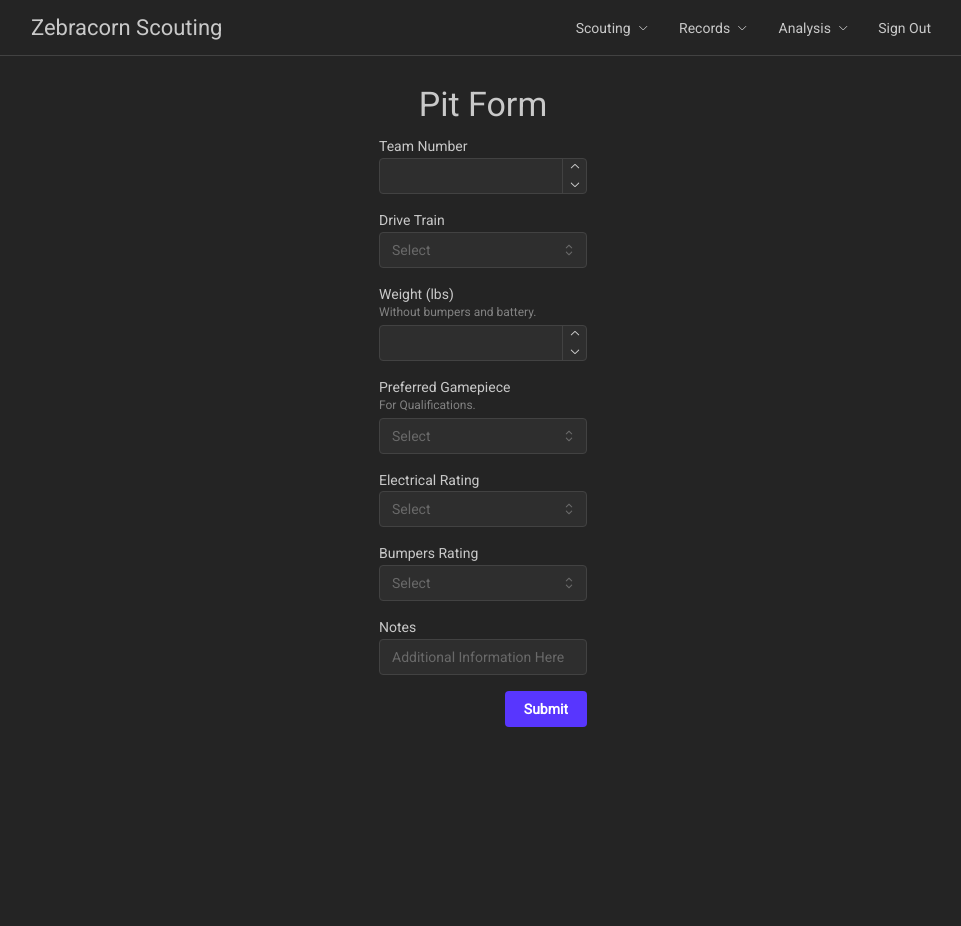
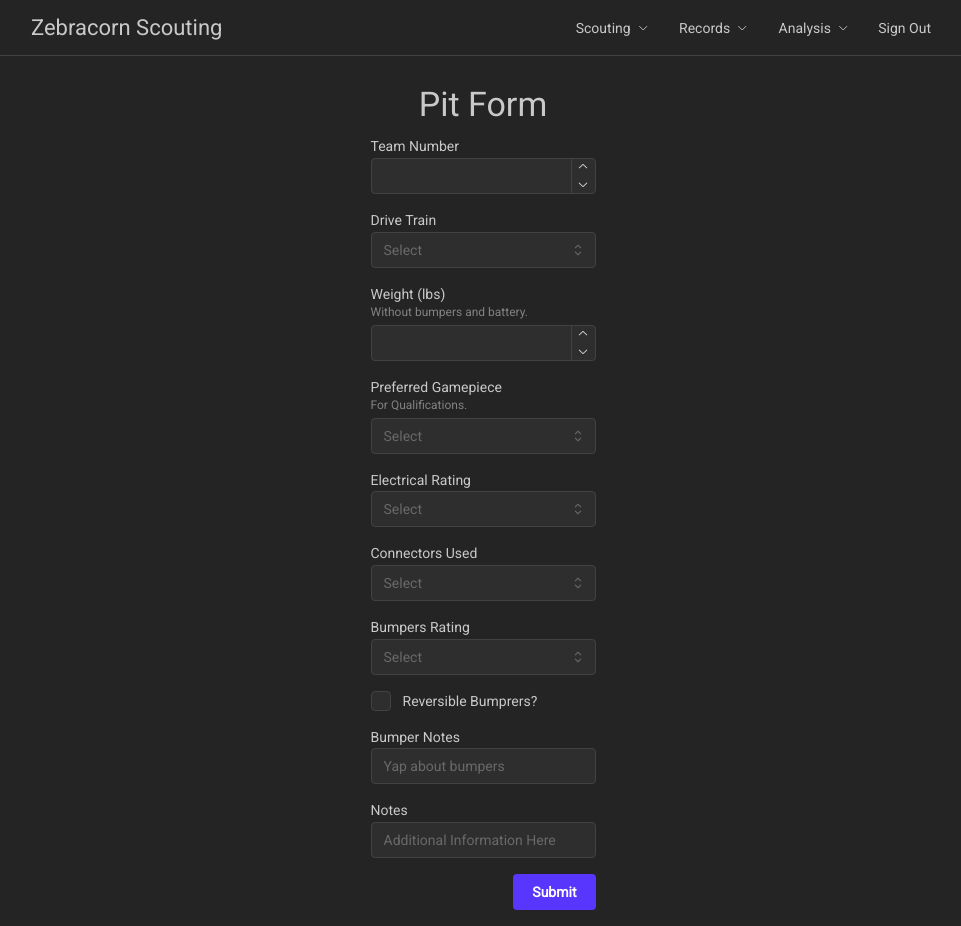
Before and after one commit to FRC900/scouting-site, a Next.js app: page /pit-form in a window 1280 px wide. Shown: the whole page, without its empty margins (157-1118 px from the left). Before the commit the page ends 800 px from the top, so only its background shows below. Built offline with nearby package versions, Linux system fonts and the light colour scheme.

Commit message:
added fields to pit form

```diff
--- a/app/(header)/data/page.tsx
+++ b/app/(header)/data/page.tsx
@@ -35,6 +35,8 @@ const compileData = async () => {
 
   const totalTime = (after - before) / 1000;
 
+  console.log(totalTime);
+
   if (totalTime < 0.1) {
     const dataTwo = await teamTwo();
     monstrosity.push(...dataTwo);
@@ -47,8 +49,6 @@ const compileData = async () => {
 export default async function Page() {
   const { monstrosity, cached } = await compileData();
 
-  console.log(cached);
-
   return (
     <Suspense fallback={<p>Loading Tabs...</p>}>
       {cached ? null : (
--- a/components/Forms/pit.tsx
+++ b/components/Forms/pit.tsx
@@ -1,15 +1,6 @@
 "use client";
 
-import {
-  Stack,
-  Button,
-  useMantineTheme,
-  Group,
-  Modal,
-  FileButton,
-  Text,
-  rem,
-} from "@mantine/core";
+import { Stack, Button, useMantineTheme, Group, Modal } from "@mantine/core";
 import { useForm, Form } from "react-hook-form";
 import { type PitForm } from "../../lib/definitions";
 import { PitFormSchema } from "../../lib/constants";
@@ -21,7 +12,8 @@ import { createPitForm, deletePitForm, updatePitForm } from "../../lib/actions";
 import { useState } from "react";
 import { useOnlineStatus } from "../../lib/hooks/useOnlineStatus";
 import { useDisclosure } from "@mantine/hooks";
-import { IconPhotoUp } from "@tabler/icons-react";
+import { MultiSelect } from "./inputs/MultiSelect";
+import { Checkbox } from "./inputs/Checkbox";
 
 interface Props {
   create: boolean;
@@ -43,6 +35,9 @@ export default function PitForm({ create, defaultForm, id }: Props) {
       drive: undefined,
       weight: undefined,
       preferredscoring: undefined,
+      connection: undefined,
+      reversible: false,
+      bumpernotes: "",
       notes: "",
       ...defaultForm,
       electrical: defaultForm?.electrical.toString() || undefined,
@@ -78,6 +73,7 @@ export default function PitForm({ create, defaultForm, id }: Props) {
             { label: "Swerve", value: "swerve" },
             { label: "Tank", value: "tank" },
             { label: "Mecanum", value: "mecanum" },
+            { label: "Other", value: "other" },
           ]}
         />
         <NumberInput
@@ -110,6 +106,20 @@ export default function PitForm({ create, defaultForm, id }: Props) {
             { label: "5 - Star Struck", value: "5" },
           ]}
         />
+        <MultiSelect
+          name="connection"
+          control={control}
+          label="Connectors Used"
+          placeholder="Select"
+          data={[
+            { label: "Solder + Heatshrink", value: "solder" },
+            { label: "Electrical Tape", value: "tape" },
+            { label: "Crimps", value: "crimp" },
+            { label: "Pinch Connectors", value: "pinch" },
+            { label: "Other", value: "other" },
+          ]}
+          w={225}
+        />
         <Select
           name="bumpers"
           control={control}
@@ -120,6 +130,18 @@ export default function PitForm({ create, defaultForm, id }: Props) {
             { label: "2 - Good", value: "2" },
             { label: "3 - Meg Approved", value: "3" },
           ]}
+        />
+        <Checkbox
+          name="reversible"
+          control={control}
+          label="Reversible Bumprers?"
+          color={theme.colors.milkshake[4]}
+        />
+        <TextInput
+          name="bumpernotes"
+          control={control}
+          label="Bumper Notes"
+          placeholder="Yap about bumpers"
         />
         <TextInput
           name="notes"
--- a/lib/actions.ts
+++ b/lib/actions.ts
@@ -2,13 +2,17 @@
 
 import { sql } from "@vercel/postgres";
 import { LoginForm, PitForm, RegisterForm, StandForm } from "./definitions";
-import { PitFormDatabaseSchema, RegisterFormSchema, StandFormDatabaseSchema } from "./constants";
+import {
+  PitFormDatabaseSchema,
+  RegisterFormSchema,
+  StandFormDatabaseSchema,
+} from "./constants";
 import { signIn, signOut } from "../auth";
 import { AuthError } from "next-auth";
 import { revalidatePath, revalidateTag } from "next/cache";
 import { redirect } from "next/navigation";
 import findTeamNumber from "./fetchers/tba/findTeamNumber";
-import bcrypt from 'bcrypt'
+import bcrypt from "bcrypt";
 
 const CreateStandForm = StandFormDatabaseSchema.omit({
   team: true,
@@ -56,7 +60,7 @@ export async function createStandForm(data: StandForm) {
   }
 
   revalidatePath("/stand-form");
-	revalidateTag('stand');
+  revalidateTag("stand");
   revalidateTag(`${team}`);
   redirect("/stand-form");
 }
@@ -64,44 +68,71 @@ export async function createStandForm(data: StandForm) {
 const CreatePitForm = PitFormDatabaseSchema.omit({ date: true });
 
 export async function createPitForm(data: PitForm) {
-	const { team, drive, weight, preferredscoring, electrical, bumpers, notes } =
-		CreatePitForm.parse({
+  const {
+    team,
+    drive,
+    weight,
+    preferredscoring,
+    electrical,
+    connection,
+    bumpers,
+    reversible,
+    bumpernotes,
+    notes,
+  } = CreatePitForm.parse({
     ...data,
   });
 
+  const connectors = connection
+    .map((connector) => connector.toString())
+    .join("|");
   const date = new Date().toISOString().split(".")[0];
 
   try {
     await sql`
-			INSERT INTO pitforms (team, drive, weight, preferredscoring, electrical, bumpers, notes, date)
-			VALUES (${team}, ${drive}, ${weight}, ${preferredscoring}, ${electrical}, ${bumpers}, ${notes}, ${date})
+			INSERT INTO pitforms (team, drive, weight, preferredscoring, electrical, connectors, bumpers, reversible, bumpernotes, notes, date)
+			VALUES (${team}, ${drive}, ${weight}, ${preferredscoring}, ${electrical}, ${connectors}, ${bumpers}, ${reversible}, ${bumpernotes}, ${notes}, ${date})
 		`;
   } catch (error) {
+    console.log(error);
     return { message: "Database Error: Failed to Submit Pit Form." };
   }
 
   revalidatePath("/pit-form");
-	revalidateTag('pit');
+  revalidateTag("pit");
   revalidateTag(`${team}`);
   redirect("/pit-form");
 }
 
 export async function updatePitForm(data: PitForm, id: string) {
-	const { team, drive, weight, preferredscoring, electrical, bumpers, notes } =
-		CreatePitForm.parse({
+  const {
+    team,
+    drive,
+    weight,
+    preferredscoring,
+    electrical,
+    connection,
+    bumpers,
+    reversible,
+    bumpernotes,
+    notes,
+  } = CreatePitForm.parse({
     ...data,
   });
 
+  const connectors = connection
+    .map((connector) => connector.toString())
+    .join("|");
   const date = new Date().toISOString().split(".")[0];
 
   await sql`
 		UPDATE pitforms
-		SET team = ${team}, drive = ${drive}, weight = ${weight}, preferredscoring = ${preferredscoring}, electrical = ${electrical}, bumpers = ${bumpers}, notes = ${notes}, date = ${date}
+		SET team = ${team}, drive = ${drive}, weight = ${weight}, preferredscoring = ${preferredscoring}, electrical = ${electrical}, connectors = ${connectors}, bumpers = ${bumpers}, reversible = ${reversible}, bumpernotes = ${bumpernotes}, notes = ${notes}, date = ${date}
 		WHERE id = ${id}
 	`;
 
   revalidatePath("/records/pit-forms");
-	revalidateTag('pit');
+  revalidateTag("pit");
   revalidateTag(`${team}`);
   redirect("/records/pit-forms");
 }
@@ -145,7 +176,7 @@ export async function updateStandForm(data: StandForm, id: string) {
 	`;
 
   revalidatePath("/records/stand-forms");
-	revalidateTag('stand');
+  revalidateTag("stand");
   revalidateTag(`${team}`);
   redirect("/records/stand-forms");
 }
@@ -154,8 +185,8 @@ export async function deletePitForm(id: string) {
   await sql`DELETE FROM pitforms WHERE id = ${id}`;
 
   revalidatePath("/records/pit-forms");
-	revalidateTag('pit');
-	revalidateTag('delete');
+  revalidateTag("pit");
+  revalidateTag("delete");
   redirect("/records/pit-forms");
 }
 
@@ -163,47 +194,42 @@ export async function deleteStandForm(id: string) {
   await sql`DELETE FROM standforms WHERE id = ${id}`;
 
   revalidatePath("/records/stand-forms");
-	revalidateTag('stand');
-	revalidateTag('delete');
+  revalidateTag("stand");
+  revalidateTag("delete");
   redirect("/records/stand-forms");
 }
 
 export async function register(data: RegisterForm) {
   // 2. Prepare data for insersion
-	const {
-		name,
-		email,
-		password,
-		confirm,
-	} = RegisterFormSchema.parse({
-		...data
-	})
+  const { name, email, password, confirm } = RegisterFormSchema.parse({
+    ...data,
+  });
 
   if (password != confirm) return console.log("passwords do not match"); // add error message
 
   // Hash password
   const hashedPassword = await bcrypt.hash(password, 10);
-	const permission = 'member';
+  const permission = "member";
 
   // 3. Insert user into the database
   try {
     await sql`
 			INSERT INTO users (name, email, password, permission)
 			VALUES (${name}, ${email}, ${hashedPassword}, ${permission})
-		`
+		`;
   } catch (error) {
-		return { message: "Error submitting user to database." }
+    return { message: "Error submitting user to database." };
   }
 
   // 4. Create user session
   await signIn("credentials", data);
 
   // 5. Redirect user
-	redirect("/data")
+  redirect("/data");
 }
 
 export async function serverSignOut() {
-	console.log('hi hello singout ello')
+  console.log("hi hello singout ello");
   await signOut({ redirectTo: "/" });
 }
 
@@ -212,9 +238,9 @@ export async function authenticate(
   formData: LoginForm
 ) {
   try {
-		console.log('hello')
+    console.log("hello");
     await signIn("credentials", formData);
-		redirect("/data")
+    redirect("/data");
   } catch (error) {
     if (error instanceof AuthError) {
       switch (error.type) {
--- a/lib/analysis/calculateTeamReport.ts
+++ b/lib/analysis/calculateTeamReport.ts
@@ -141,7 +141,10 @@ export default async function calculateTeam(teamNumber: number) {
       drive: pitRecord?.drive ?? "",
       gamePiece: pitRecord?.preferredscoring ?? "",
       electrical: pitRecord?.electrical ?? 0,
+      connection: pitRecord?.connection ?? "",
       bumpers: pitRecord?.bumpers ?? 0,
+      reversible: pitRecord?.reversible ?? false,
+      bumpernotes: pitRecord?.bumpernotes ?? "",
       note: pitRecord?.notes ?? "",
     },
   };
--- a/lib/constants.ts
+++ b/lib/constants.ts
@@ -24,8 +24,8 @@ export const StandFormSchema = z.object({
   endgame: z.string(),
   defence: z.string(),
   status: z.string(),
-  notes: z.string()
-})
+  notes: z.string(),
+});
 
 export const StandFormDatabaseSchema = z.object({
   match: z.number().min(1),
@@ -47,11 +47,11 @@ export const StandFormDatabaseSchema = z.object({
   fouls: z.number().min(0),
   techfouls: z.number().min(0),
   endgame: z.enum(["Nothing", "Parked", "Shallow", "Deep"]),
-  defence: z.enum(['0', '1', '2', '3', '4', '5']),
-  status: z.enum(['0', '1', '2', '3', '4', '5']),
+  defence: z.enum(["0", "1", "2", "3", "4", "5"]),
+  status: z.enum(["0", "1", "2", "3", "4", "5"]),
   notes: z.string(),
   date: z.string(),
-})
+});
 
 export const PitFormSchema = z.object({
   team: z.number(),
@@ -59,32 +59,40 @@ export const PitFormSchema = z.object({
   weight: z.number(),
   preferredscoring: z.string(),
   electrical: z.string(),
+  connection: z.array(z.enum(["tape", "solder", "crimp", "pinch", "other"])),
   bumpers: z.string(),
+  reversible: z.boolean(),
+  bumpernotes: z.string(),
   notes: z.string(),
-})
+});
 
 export const PitFormDatabaseSchema = z.object({
   team: z.number(),
-  drive: z.enum(['swerve', 'tank', 'mecanum']),
+  drive: z.string(),
   weight: z.number(),
-  preferredscoring: z.enum(['coral', 'algae']),
-  electrical: z.enum(['1', '2', '3', '4', '5']),
-  bumpers: z.enum(['1', '2', '3']),
+  preferredscoring: z.string(),
+  electrical: z.string(),
+  connection: z.array(z.enum(["tape", "solder", "crimp", "pinch", "other"])),
+  bumpers: z.string(),
+  reversible: z.boolean(),
+  bumpernotes: z.string(),
   notes: z.string(),
   date: z.string(),
-})
+});
 
 export const LoginFormSchema = z.object({
   email: z.string().email(),
   password: z.string(),
-})
+});
 
-export const RegisterFormSchema = z.object({
+export const RegisterFormSchema = z
+  .object({
     name: z.string().min(2, "Name must be at least 2 characters."),
     email: z.string().email("Invalid email address"),
     password: z.string().min(8, "Password must be 8 characters long"),
-  confirm: z.string()
-}).refine((data) => data.password === data.confirm, {
+    confirm: z.string(),
+  })
+  .refine((data) => data.password === data.confirm, {
     message: "Passwords do not match",
-  path: ["confirmPassword"]
-})
+    path: ["confirmPassword"],
+  });
```
Also changed, not shown: components/Data/pit-data.tsx (+21 -4 lines), lib/definitions.ts (+13 -7 lines), lib/parseNumbers.ts (+11 -7 lines). Lines whose indentation alone changed are shown as unchanged.
